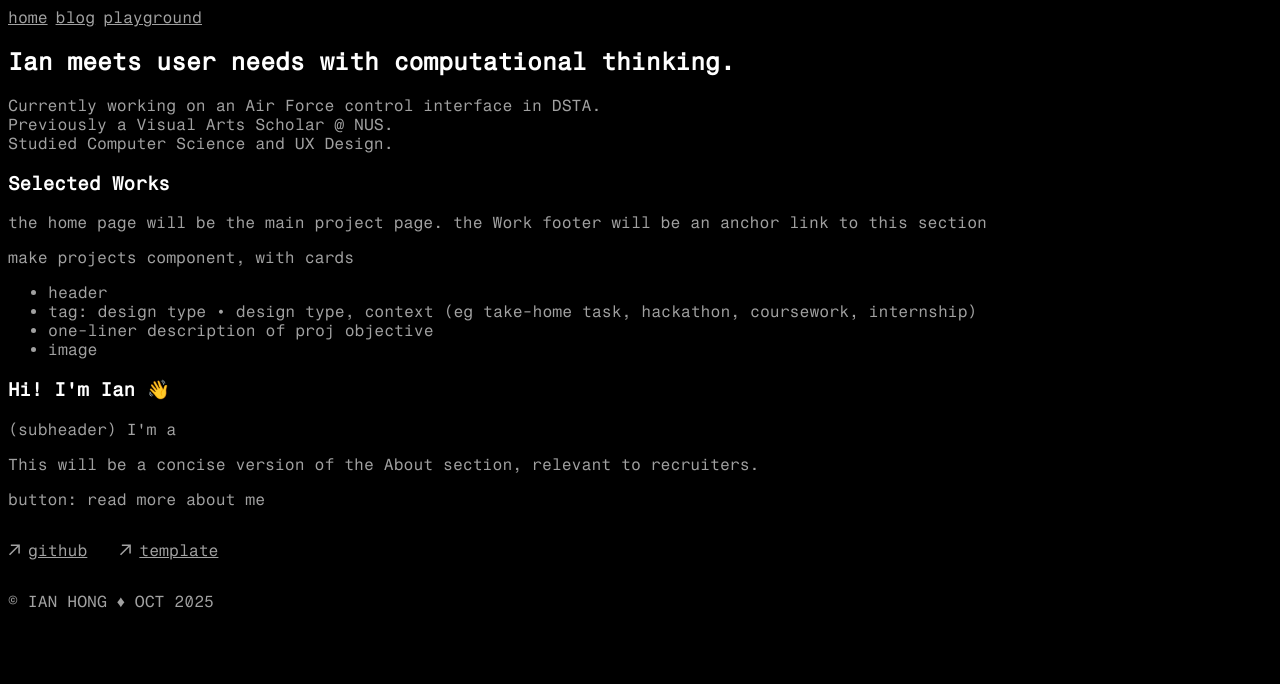
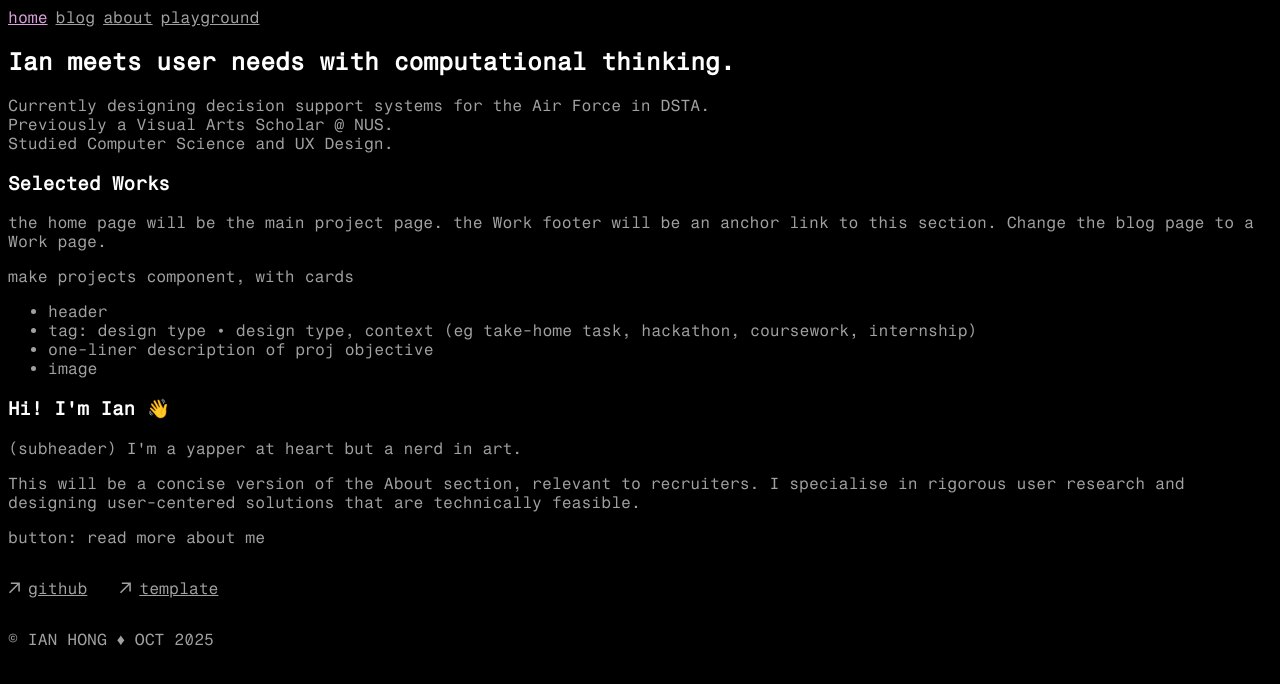
Before and after one commit to ianfromdover/ianfromdover, a Next.js app in the folder website/: page / in a window 1280 px wide. Shown: the top 684 px of the page. Built offline with nearby package versions, Linux system fonts and the light colour scheme.

Commit message:
feat(site): Add about page, state visuals for navbar

```diff
--- a/website/app/components/nav.module.css
+++ b/website/app/components/nav.module.css
@@ -2,9 +2,14 @@
   position: sticky;
   display: flex;
   justify-content: left;
+  background-color: black;
   top: 0;
   z-index: 1000; /* Ensures it stays on top of other content */
   gap: 8px;
+}
+
+.btnSelected {
+  color: plum;
 }
 
 /*
--- a/website/app/components/nav.tsx
+++ b/website/app/components/nav.tsx
@@ -1,27 +1,44 @@
+"use client"
 import Link from 'next/link'
+import React, { useState } from 'react';
 import styles from 'app/components/nav.module.css'
 
 const navItems = {
   '/': {
     name: 'home',
+    id: 'h',
   },
   '/blog': {
     name: 'blog',
+    id: 'b',
+  },
+  '/about': {
+    name: 'about',
+    id: 'a',
   },
   '/playground': {
     name: 'playground',
+    id: 'p',
   },
 }
 
 export function Navbar() {
+  const [activePage, setActivePage] = useState('h');
+
+  const handleClick = (page) => {
+    setActivePage(page);
+  };
+
   return (
     <aside>
       <div>
         <nav>
           <div className={styles.nav}>
-            {Object.entries(navItems).map(([path, { name }]) => {
+            {Object.entries(navItems).map(([path, { name, id }]) => {
               return (
                 <Link
+                  onClick={() => handleClick(id)}
+                  className={`${styles.btn} ${activePage === id ? styles.btnSelected : ''}`}
                   key={path}
                   href={path}
                 >
--- a/website/app/global.css
+++ b/website/app/global.css
@@ -21,6 +21,10 @@ h1, h2, h3, h4, h5, h6 {
 }
 
 :active {
+  color: mediumvioletred;
+}
+
+.selected {
   color: plum;
 }
 
--- a/website/app/page.tsx
+++ b/website/app/page.tsx
@@ -14,7 +14,7 @@ export default function Page() { // the export default says this is the main com
       <section>
         <Header title="Ian meets user needs with computational thinking."/>
         <p>
-          Currently working on an Air Force control interface in DSTA.
+          Currently designing decision support systems for the Air Force in DSTA.
           <br />
           Previously a Visual Arts Scholar @ NUS.
           <br />
@@ -26,7 +26,7 @@ export default function Page() { // the export default says this is the main com
         Selected Works
         </h3>
         <p>
-          the home page will be the main project page. the Work footer will be an anchor link to this section
+          the home page will be the main project page. the Work footer will be an anchor link to this section. Change the blog page to a Work page.
         </p>
         <p>
           make projects component, with cards
@@ -43,10 +43,10 @@ export default function Page() { // the export default says this is the main com
         Hi! I'm Ian 👋
         </h3>
         <p>
-          (subheader) I'm a
+          (subheader) I'm a yapper at heart but a nerd in art.
         </p>
         <p>
-          This will be a concise version of the About section, relevant to recruiters.
+          This will be a concise version of the About section, relevant to recruiters. I specialise in rigorous user research and designing user-centered solutions that are technically feasible.
         </p>
         <p>
           button: read more about me
```
Also changed, not shown: website/app/about/page.tsx (added, +18 -0 lines).
